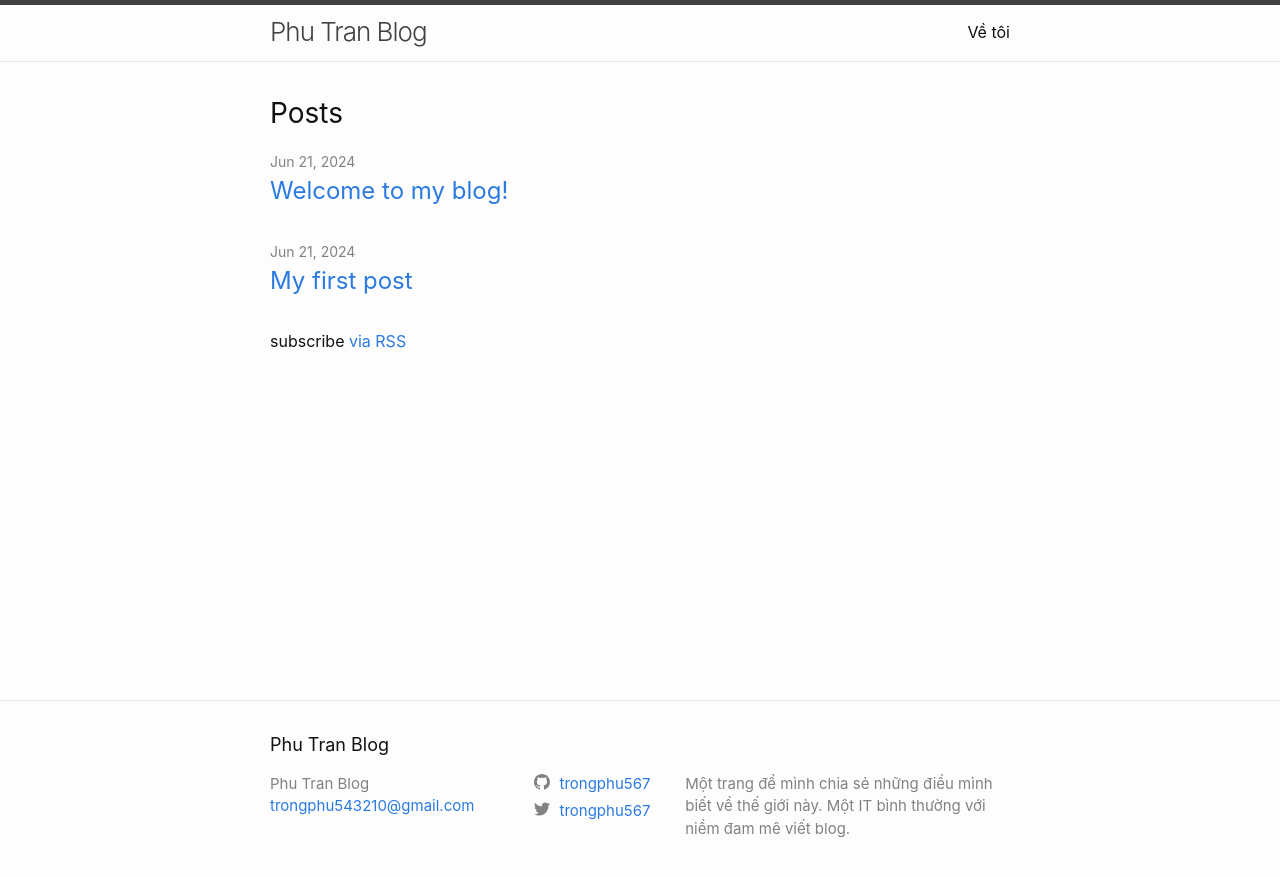
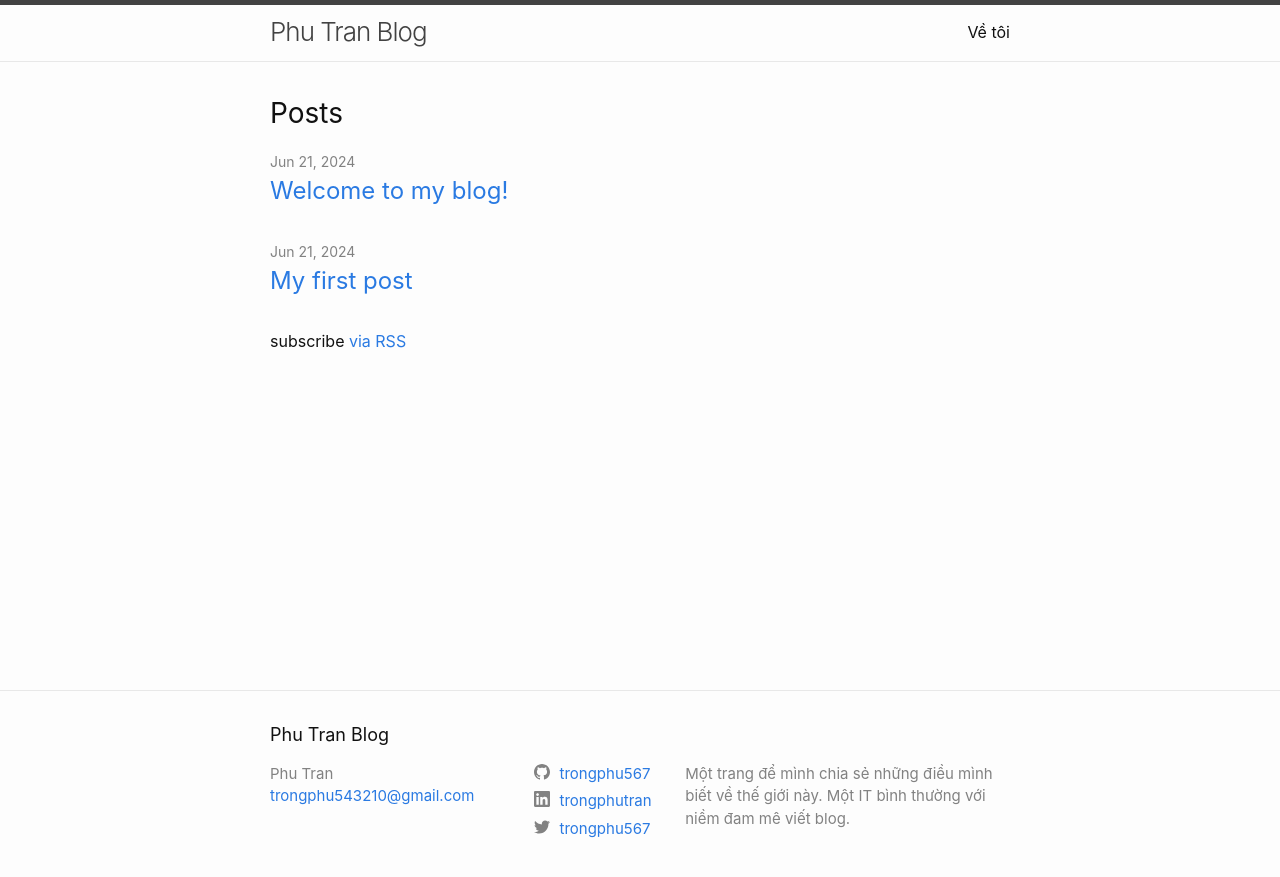
Before and after one commit to trongphu567/my-blog, a Jekyll site: the page built from index.markdown, in a window 1280 px wide. Shown: the top 877 px of the page. Built offline with Jekyll 4.4.1, drawn with Linux system fonts in a browser that asks for light colours; part of the change alters nothing that is shown.

Commit message:
add new branch

```diff
--- a/_config.yml
+++ b/_config.yml
@@ -27,6 +27,10 @@ baseurl: "/my-blog" # the subpath of your site, e.g. /blog
 url: "https://trongphu567.github.io/" # the base hostname & protocol for your site, e.g. http://example.com
 twitter_username: trongphu567
 github_username: trongphu567
+linkedin_username: trongphutran
+
+# Author is the default for posts, the Atom feed, and is used in the footer.
+author: Phu Tran
 
 # Build settings
 # Remove minima theme as it is now a regular theme.
```
